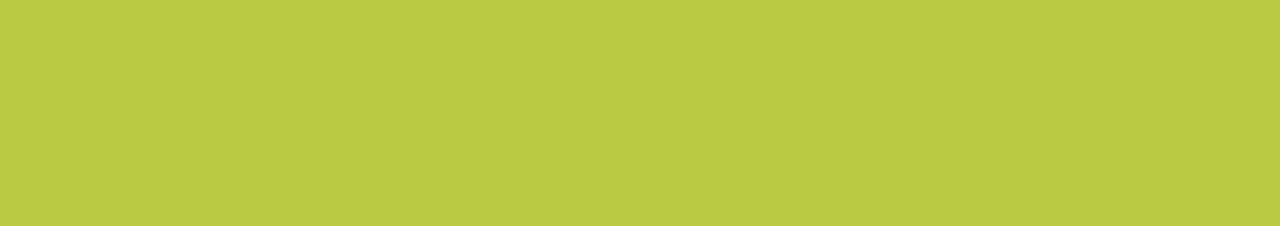
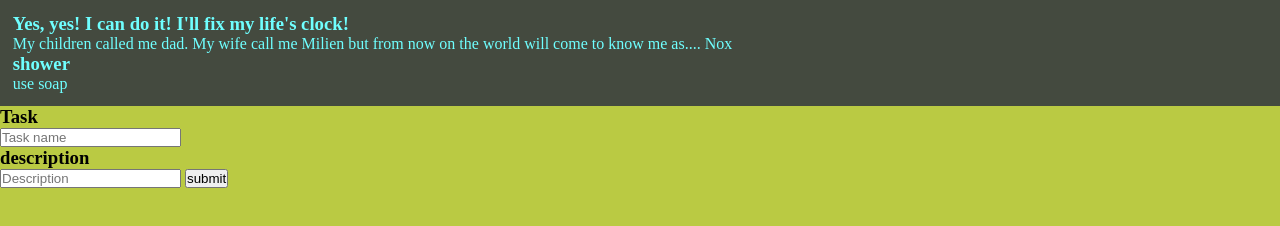
Before and after one commit to Abdool-Zaid/to-do-list, a plain HTML site: page index.html in a window 1280 px wide. Drawn offline with Linux system fonts and the light colour scheme.

Commit message:
added array

```diff
--- a/index.html
+++ b/index.html
@@ -8,7 +8,14 @@
     <link rel="stylesheet" href="style.css">
 </head>
 <body>
-
+    <div id="target">default</div>
+<form onsubmit="event.preventDefault()">
+    <label for="task"><h3>Task</h3></label>
+    <input type="text" id="taskInput" placeholder="Task name">
+    <label for="taskDescription"><h3>description</h3></label>
+    <input type="text" id="taskDescription" placeholder="Description">
+    <button onclick="addToTasks()">submit</button>
+</form>
 
     <script src="script.js"></script>
 </body>
--- a/script.js
+++ b/script.js
@@ -1 +1,21 @@
 console.log("active")
+const tasks=[
+{name:"Yes, yes! I can do it! I'll fix my life's clock!",
+description:"My children called me dad. My wife call me Milien but from now on the world will come to know me as.... Nox"
+},
+{
+    name:"shower",
+    description:"use soap"
+}
+]
+
+
+document.querySelector("#target").innerHTML = ""
+tasks.forEach((task) => {
+    document.querySelector("#target").innerHTML += `
+    <div class="taskItem">
+    <h3>${task.name}</h3>
+    <p>${task.description}</p>
+</div>
+    `;
+})
--- a/style.css
+++ b/style.css
@@ -9,8 +9,14 @@
     --bg:#baca43;
     --sixty:#444a3f;
     --thirty:#8a7541;
-    --ten:#b6dfdf;
+    --ten:#6fffff;
 }
 body{
     background-color: var(--bg);
 }
+#target{
+
+    background-color: var(--sixty);
+    color: var(--ten);
+    padding: var(--ss);
+}
```
